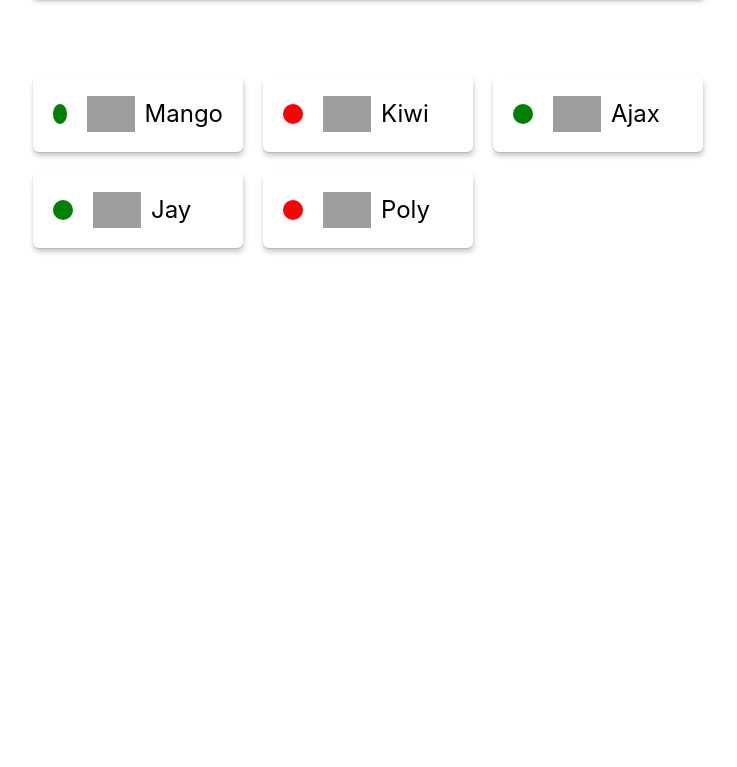
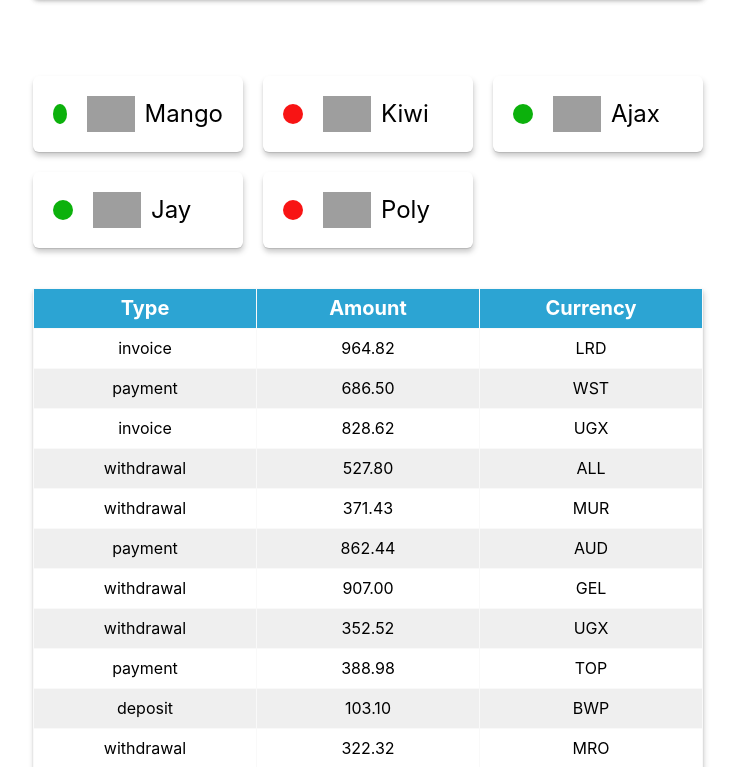
Before and after one commit to tadden/goit-react-hw-01-components, a React (Create React App) app: page / in a window 1280 px wide. Shown: the part 633-1400 px from the top of the page, without its empty margins (272-1009 px from the left). Before the commit the page ends 941 px from the top, so only its background shows below. Built offline with nearby package versions, Linux system fonts and the light colour scheme; grey boxes are pictures that could not be loaded.

Commit message:
TransactionHistory component done

```diff
--- a/src/App.js
+++ b/src/App.js
@@ -2,10 +2,12 @@ import './App.css';
 import user from './data/user.json'
 import statData from './data/statistical-data.json'
 import friends from './data/friends.json'
+import transactions from './data/transactions.json'
 import Container from './components/Container/Container';
 import Profile from './components/Profile/Profile';
 import Statistics from './components/Statistics/Statistics';
 import FriendList from './components/FriendList/FriendList';
+import TransactionHistory from './components/TransactionHistory/TransactionHistory';
 
 function App() {
   return (
@@ -22,8 +24,13 @@ function App() {
         stats={statData}
       />
       <FriendList
-        friends={friends}/>
+        friends={friends} />
+      <TransactionHistory
+        items={transactions}
+      />
     </Container>
+
+
   );
 }
 
--- /dev/null
+++ b/src/components/TransactionHistory/TransactionHistory.js
@@ -0,0 +1,35 @@
+import s from './TransactionHistory.module.css';
+import PropTypes from 'prop-types';
+
+function TransactionHistory({ items }) {
+    return (
+        <table className={s.transactions}>
+            <thead className={s.thead}>
+                <tr>
+                    <th>Type</th>
+                    <th>Amount</th>
+                    <th>Currency</th>
+                </tr>
+            </thead>
+            <tbody className={s.tbody}>
+                {items.map(({ id, type, amount, currency }) => (
+                    <tr key={id}>
+                        <td>{type}</td>
+                        <td>{amount}</td>
+                        <td>{currency}</td>
+                    </tr>
+                ))}
+            </tbody>
+        </table>
+    );
+}
+
+
+TransactionHistory.propTypes = {
+  transactions: PropTypes.arrayOf(
+    PropTypes.objectOf(PropTypes.string.isRequired).isRequired,
+  ).isRequired,
+};
+
+
+export default TransactionHistory
--- /dev/null
+++ b/src/components/TransactionHistory/TransactionHistory.module.css
@@ -0,0 +1,28 @@
+.transactions {
+  width: 100%;
+  text-align: center;
+  border-collapse: collapse;
+  box-shadow: var(--card-shadow);
+}
+
+.thead {
+  font-size: 20px;
+  color: var(--white-text-color);
+  background-color: var(--thead-bg-color);
+}
+
+tr:nth-child(2n) {
+  background-color: var(--trow-bg-color);
+}
+
+.tbody tr:hover {
+  background-color: var(--trow-accent-bg-color);
+  color: var(--white-text-color);
+}
+
+th,
+td {
+  width: calc(100% / 3);
+  height: 40px;
+  border: 1px solid var(--table-border-color);
+}
--- /dev/null
+++ b/src/data/transactions.json
@@ -0,0 +1,122 @@
+[
+  {
+    "id": "1e0700a2-5183-4291-85cc-2065a036a683",
+    "type": "invoice",
+    "amount": "964.82",
+    "currency": "LRD"
+  },
+  {
+    "id": "a30f821b-4d25-4ff0-abdd-e340b3f0dd2b",
+    "type": "payment",
+    "amount": "686.50",
+    "currency": "WST"
+  },
+  {
+    "id": "44dca67a-8e5a-4798-bf8e-b15efd4e1abd",
+    "type": "invoice",
+    "amount": "828.62",
+    "currency": "UGX"
+  },
+  {
+    "id": "ea8ed3dc-2b68-4a53-905a-53ecb0adef33",
+    "type": "withdrawal",
+    "amount": "527.80",
+    "currency": "ALL"
+  },
+  {
+    "id": "ea76146a-0b00-4b80-bc02-a8c822176712",
+    "type": "withdrawal",
+    "amount": "371.43",
+    "currency": "MUR"
+  },
+  {
+    "id": "63ca02f9-d637-46b5-9237-f3b24425e029",
+    "type": "payment",
+    "amount": "862.44",
+    "currency": "AUD"
+  },
+  {
+    "id": "ed0263e8-59a5-4bf1-87e0-2bb88e53dc34",
+    "type": "withdrawal",
+    "amount": "907.00",
+    "currency": "GEL"
+  },
+  {
+    "id": "6013bad0-750c-4691-8bc2-d8f2b43969c4",
+    "type": "withdrawal",
+    "amount": "352.52",
+    "currency": "UGX"
+  },
+  {
+    "id": "252c7be4-8b06-4fa7-8d42-61fb835b70d5",
+    "type": "payment",
+    "amount": "388.98",
+    "currency": "TOP"
+  },
+  {
+    "id": "4eaab41b-b967-40ac-82ed-85fc66f646f1",
+    "type": "deposit",
+    "amount": "103.10",
+    "currency": "BWP"
+  },
+  {
+    "id": "9648a350-8469-42d5-8bf3-18090de5fe67",
+    "type": "withdrawal",
+    "amount": "322.32",
+    "currency": "MRO"
+  },
+  {
+    "id": "9c5c25fb-1a95-4b2f-8d1f-4c4426d677cc",
+    "type": "invoice",
+    "amount": "14.79",
+    "currency": "PYG"
+  },
+  {
+    "id": "43ef232c-80e9-4d6f-b48a-b22405620de3",
+    "type": "payment",
+    "amount": "904.86",
+    "currency": "CHF"
+  },
+  {
+    "id": "5161682e-e620-4019-ab0a-24ceb10fbd20",
+    "type": "withdrawal",
+    "amount": "307.08",
+    "currency": "NOK"
+  },
+  {
+    "id": "7b119d71-42e6-4c42-a141-6818b07bb9ff",
+    "type": "invoice",
+    "amount": "275.07",
+    "currency": "AWG"
+  },
+  {
+    "id": "a4f65722-65c4-4c28-b1f4-b8ed988bb205",
+    "type": "deposit",
+    "amount": "213.10",
+    "currency": "STD"
+  },
+  {
+    "id": "c6e5784b-0ca3-48d6-86e5-b5128af5a523",
+    "type": "invoice",
+    "amount": "116.11",
+    "currency": "CUP CUC"
+  },
+  {
+    "id": "c9ebed6a-3a02-4b49-ac0d-0534b51f2bfd",
+    "type": "invoice",
+    "amount": "878.67",
+    "currency": "HKD"
+  },
+  {
+    "id": "a4a98b0e-b22c-438b-9f83-de2df52110c8",
+    "type": "invoice",
+    "amount": "725.03",
+    "currency": "UYU UYI"
+  },
+  {
+    "id": "b39bfa7a-0166-4c47-94d6-87d20590f746",
+    "type": "payment",
+    "amount": "405.45",
+    "currency": "MDL"
+  }
+]
--- a/src/index.css
+++ b/src/index.css
@@ -5,12 +5,12 @@
   --profile-stats-bg-color: rgb(245, 244, 244);
   --profile-stats-border-color: #ccc;
 
-  --online-status-color: green;
-  --offline-status-color: red;
+  --online-status-color: rgb(12, 177, 12);
+  --offline-status-color: rgb(248, 20, 20);
 
-  --thead-bg-color: tomato;
+  --thead-bg-color: rgb(44, 164, 211);
   --trow-bg-color: #efefef;
-  --trow-accent-bg-color: beige;
+  --trow-accent-bg-color: rgb(97, 122, 177);
   --table-border-color: #f9f9f9;
 
   --card-shadow: 0px 1px 1px rgba(0, 0, 0, 0.12),
```
